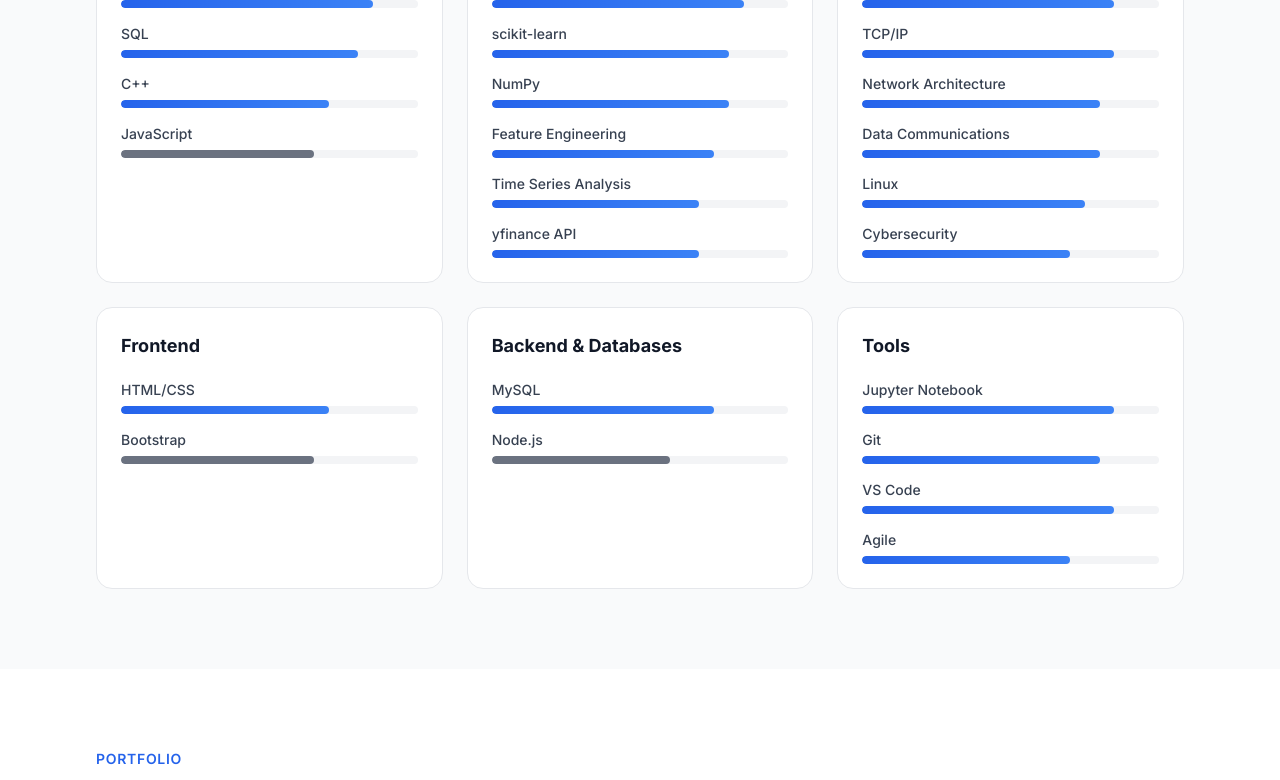
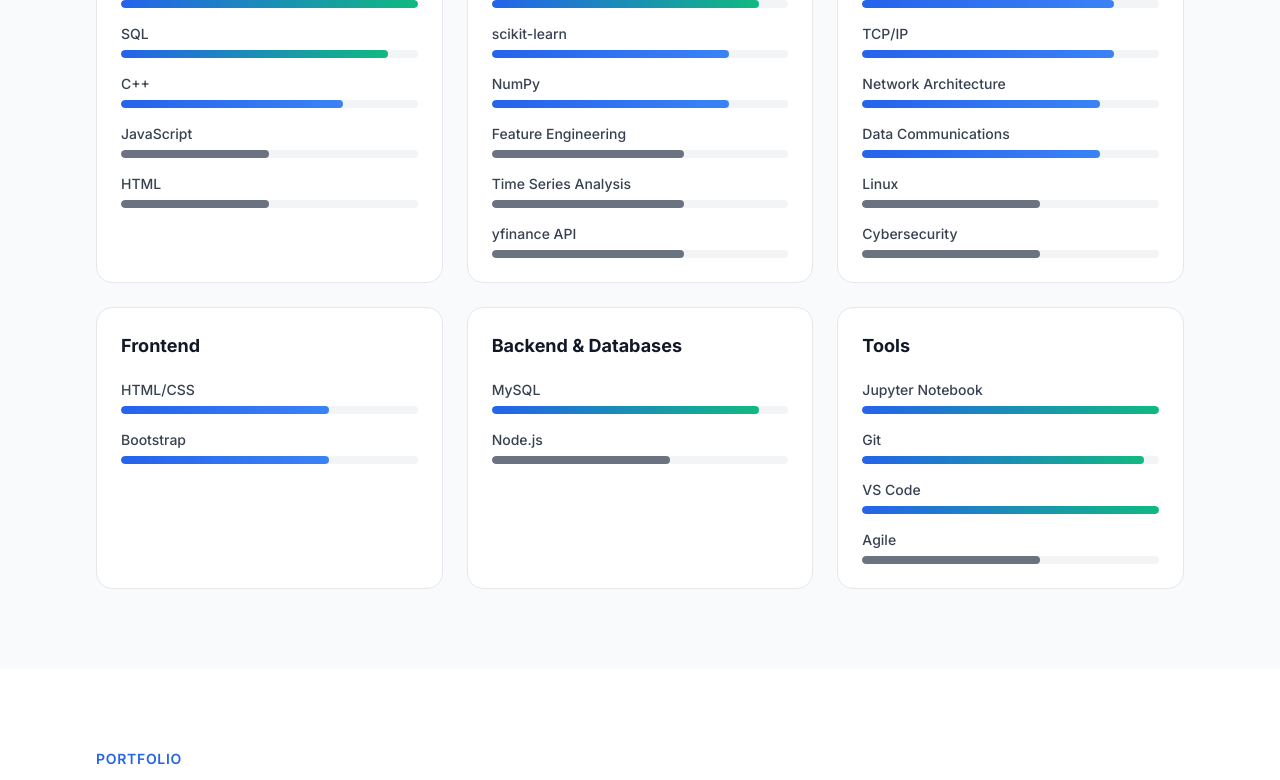
Before and after one commit to Jacob-Ball22/resume-website, a Next.js app: page / in a window 1280 px wide. Shown: the part 3311-4091 px from the top of the page. Built offline with nearby package versions, Linux system fonts and the light colour scheme.

Commit message:
Update skill levels and wire contact form to Formspree

```diff
--- a/src/components/Contact.tsx
+++ b/src/components/Contact.tsx
@@ -55,10 +55,21 @@ export default function Contact() {
     if (!validate()) return;
 
     setStatus("submitting");
-    // Simulate form submission (replace with real API call)
-    await new Promise((resolve) => setTimeout(resolve, 1500));
-    setStatus("success");
-    setForm({ name: "", email: "", subject: "", message: "" });
+    try {
+      const res = await fetch("https://formspree.io/f/xykdowbg", {
+        method: "POST",
+        headers: { "Content-Type": "application/json", Accept: "application/json" },
+        body: JSON.stringify(form),
+      });
+      if (res.ok) {
+        setStatus("success");
+        setForm({ name: "", email: "", subject: "", message: "" });
+      } else {
+        setStatus("error");
+      }
+    } catch {
+      setStatus("error");
+    }
   };
 
   const inputClass = (field: keyof FormData) =>
--- a/src/lib/data.ts
+++ b/src/lib/data.ts
@@ -123,22 +123,23 @@ export const skillCategories: SkillCategory[] = [
     id: "languages",
     name: "Programming Languages",
     skills: [
-      { name: "Python", level: 85 },
-      { name: "SQL", level: 80 },
-      { name: "C++", level: 70 },
-      { name: "JavaScript", level: 65 },
+      { name: "Python", level: 100 },
+      { name: "SQL", level: 90 },
+      { name: "C++", level: 75 },
+      { name: "JavaScript", level: 50 },
+      { name: "HTML", level: 50 },
     ],
   },
   {
     id: "datascience",
     name: "Data Science & ML",
     skills: [
-      { name: "pandas", level: 85 },
+      { name: "pandas", level: 90 },
       { name: "scikit-learn", level: 80 },
       { name: "NumPy", level: 80 },
-      { name: "Feature Engineering", level: 75 },
-      { name: "Time Series Analysis", level: 70 },
-      { name: "yfinance API", level: 70 },
+      { name: "Feature Engineering", level: 65 },
+      { name: "Time Series Analysis", level: 65 },
+      { name: "yfinance API", level: 65 },
     ],
   },
   {
@@ -149,8 +150,8 @@ export const skillCategories: SkillCategory[] = [
       { name: "TCP/IP", level: 85 },
       { name: "Network Architecture", level: 80 },
       { name: "Data Communications", level: 80 },
-      { name: "Linux", level: 75 },
-      { name: "Cybersecurity", level: 70 },
+      { name: "Linux", level: 60 },
+      { name: "Cybersecurity", level: 60 },
     ],
   },
   {
@@ -158,14 +159,14 @@ export const skillCategories: SkillCategory[] = [
     name: "Frontend",
     skills: [
       { name: "HTML/CSS", level: 70 },
-      { name: "Bootstrap", level: 65 },
+      { name: "Bootstrap", level: 70 },
     ],
   },
   {
     id: "backend",
     name: "Backend & Databases",
     skills: [
-      { name: "MySQL", level: 75 },
+      { name: "MySQL", level: 90 },
       { name: "Node.js", level: 60 },
     ],
   },
@@ -173,10 +174,10 @@ export const skillCategories: SkillCategory[] = [
     id: "tools",
     name: "Tools",
     skills: [
-      { name: "Jupyter Notebook", level: 85 },
-      { name: "Git", level: 80 },
-      { name: "VS Code", level: 85 },
-      { name: "Agile", level: 70 },
+      { name: "Jupyter Notebook", level: 100 },
+      { name: "Git", level: 95 },
+      { name: "VS Code", level: 100 },
+      { name: "Agile", level: 60 },
     ],
   },
 ];
```
